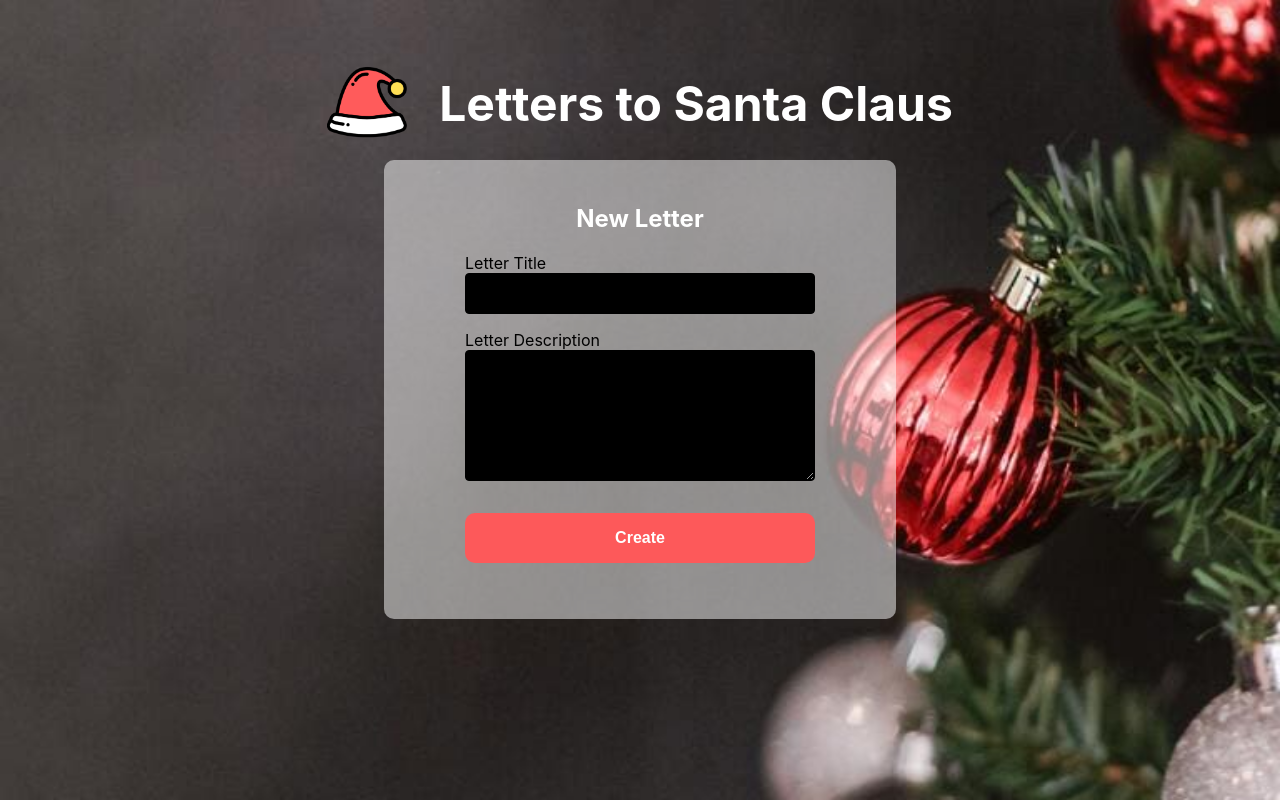
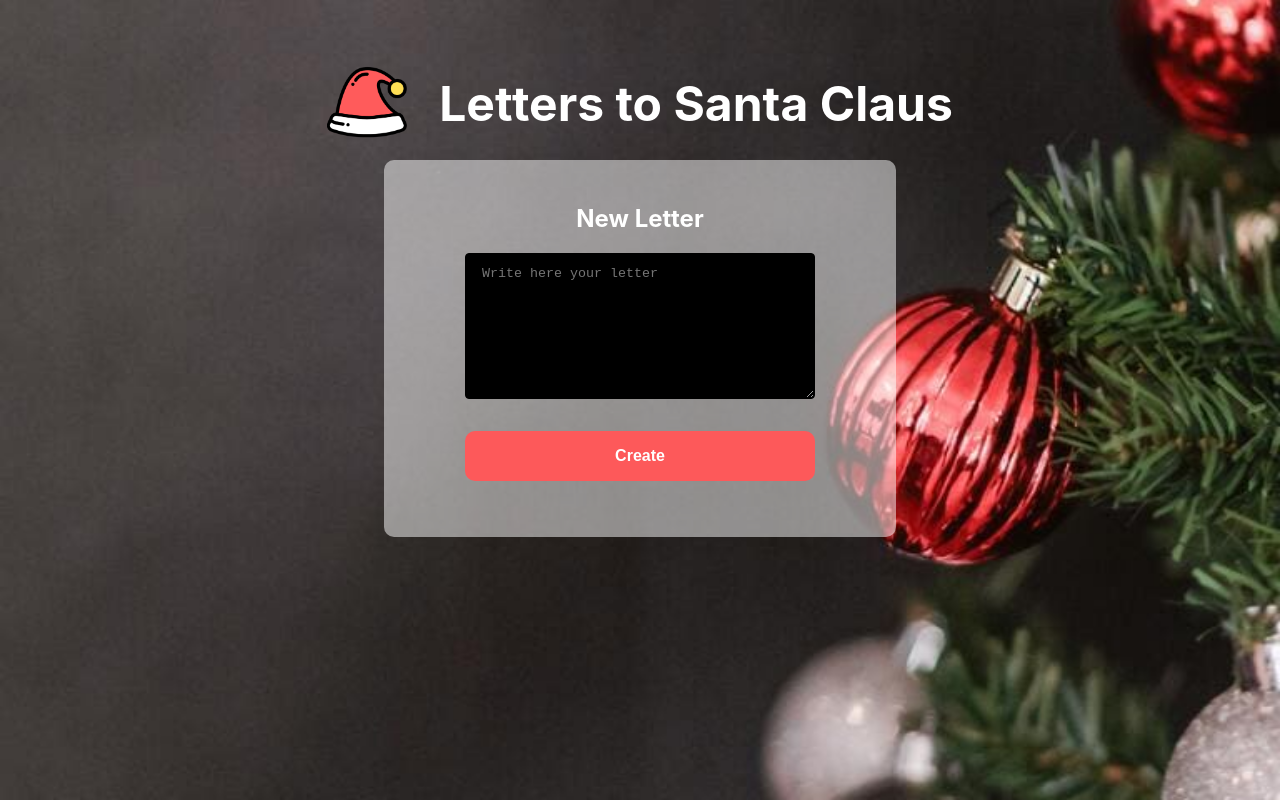
Before and after one commit to jader-moura/xmax-letters, a Next.js app: page /new-letter in a window 1280 px wide. Built offline with nearby package versions, Linux system fonts and the light colour scheme.

Commit message:
removing description from letter

```diff
--- a/pages/api/letters/create.ts
+++ b/pages/api/letters/create.ts
@@ -12,7 +12,7 @@ export default async function handler(
   res: NextApiResponse<Data>
 ) {
   if (req.method === "POST") {
-    const { title, description } = req.body;
+    const { description } = req.body;
 
     try {
       const session: any = await getSession({ req });
@@ -21,7 +21,6 @@ export default async function handler(
       await fauna.query(
         q.Create(q.Collection("letters"), {
           data: {
-            title,
             description,
             author: {
               ...session?.user,
--- a/pages/index.tsx
+++ b/pages/index.tsx
@@ -12,7 +12,7 @@ export default function Home({ letters }: any) {
 
       <div className={styles.grid}>
         {letters?.length > 0 ? (
-          letters.map(({ id, title, description, author }: Letter) => (
+          letters.map(({ id, description, author }: Letter) => (
             <div key={id} className={styles.card}>
               <div className={styles.cardHeader}>
                 {author?.image ? (
--- a/pages/new-letter.tsx
+++ b/pages/new-letter.tsx
@@ -4,7 +4,7 @@ import FormWrapper from "../components/FormWrapper";
 import Router from "next/router";
 import styles from "../styles/NewLetter.module.css";
 
-export default function NewLetter(props: any) {
+export default function NewLetter() {
   const [errorMessage, setErrorMessage] = useState<string>("");
 
   const {
@@ -13,7 +13,6 @@ export default function NewLetter(props: any) {
     formState: { errors },
   } = useForm({
     defaultValues: {
-      title: "",
       description: "",
     },
   });
@@ -46,38 +45,21 @@ export default function NewLetter(props: any) {
     <FormWrapper name="New Letter">
       <form onSubmit={onSubmit}>
         <Controller
-          name="title"
-          control={control}
-          rules={{
-            required: "Title is required, min 3 and max 14 characters",
-            maxLength: 14,
-            minLength: 3,
-          }}
-          render={({ field }) => (
-            <label className={styles.formLabel}>
-              Letter Title
-              <input {...field} className={styles.textField} />
-              {errors.title && (
-                <span role="alert" className={styles.error}>
-                  {errors.title.message}
-                </span>
-              )}
-            </label>
-          )}
-        />
-
-        <Controller
           name="description"
           control={control}
           rules={{
             required: "Description is required, max 280 characters",
-            maxLength: 280,
+            maxLength: 300,
             minLength: 1,
           }}
           render={({ field }) => (
             <label className={styles.formLabel}>
-              Letter Description
-              <textarea className={styles.textField} {...field} rows={7} />
+              <textarea
+                className={styles.textField}
+                {...field}
+                rows={8}
+                placeholder="Write here your letter"
+              />
               {errors.description && (
                 <span role="alert" className={styles.error}>
                   {errors.description.message}
--- a/types/index.ts
+++ b/types/index.ts
@@ -1,6 +1,5 @@
 export interface Letter {
   id: number;
-  title: string;
   description: string;
   author: User;
 }
```
